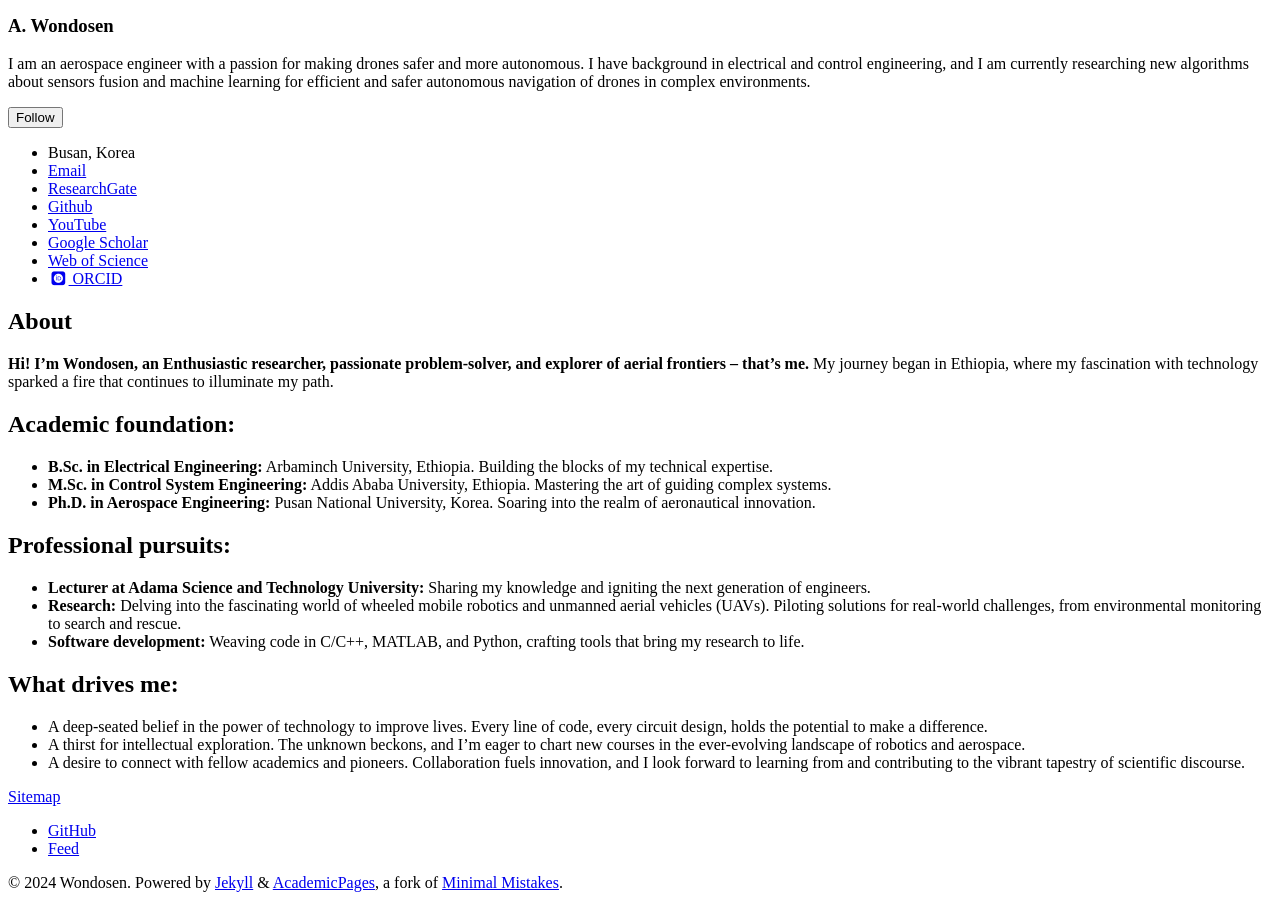
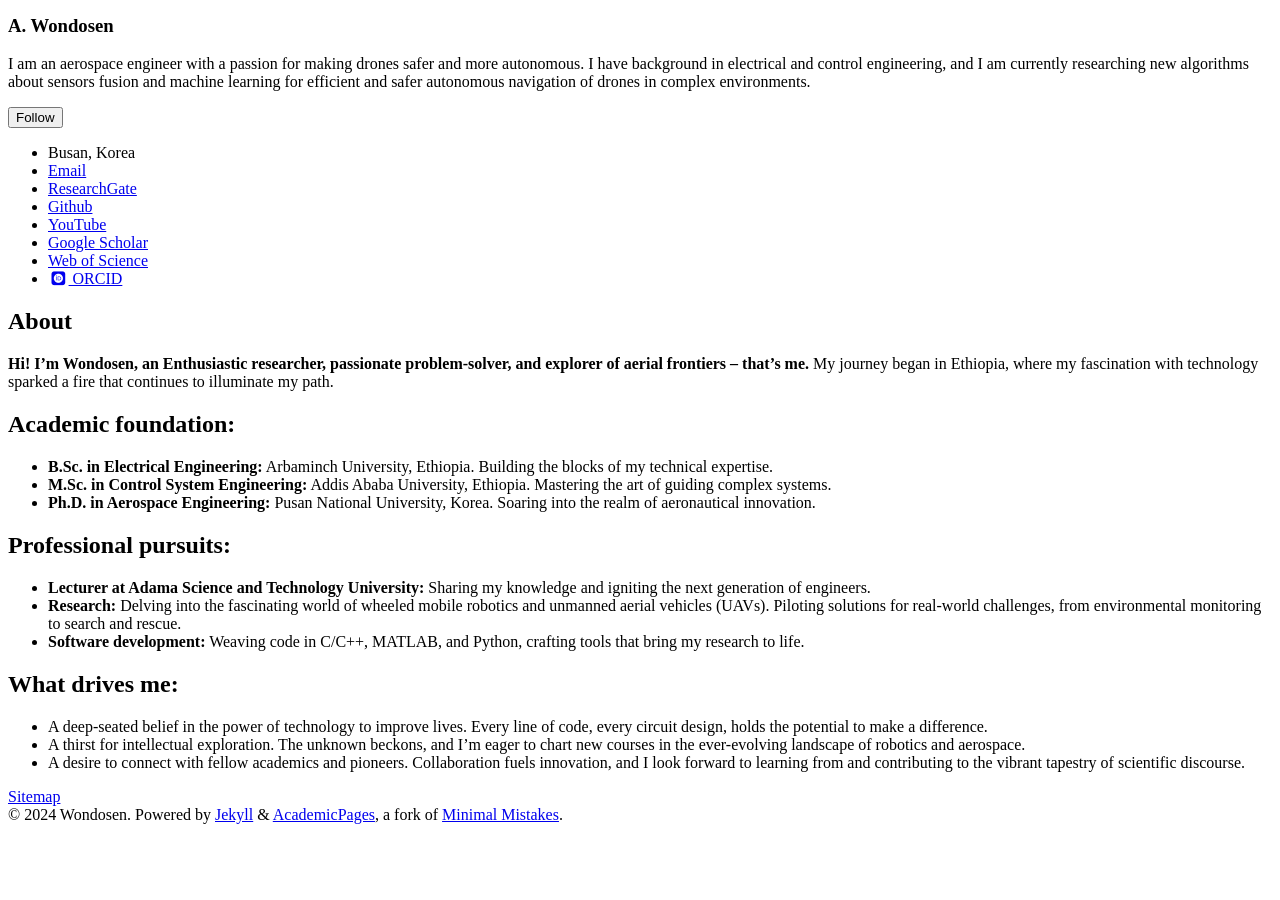
Before and after one commit to WondesenB/about, a Jekyll site: the page built from _pages/about.md, in a window 1280 px wide and 900 px high, scrolled down 769 px. Built offline with Jekyll 4.4.1, drawn with Linux system fonts in a browser that asks for light colours; some web fonts are replaced; after the commit the page ends 1601 px from its top, so only the background shows below that.

Commit message:
Update footer.html

```diff
--- a/_includes/footer.html
+++ b/_includes/footer.html
@@ -1,43 +1,4 @@
 {% include base_path %}
-
-<div class="page__footer-follow">
-  <ul class="social-icons">
-    {% if site.data.ui-text[site.locale].follow_label %}
-    <li><strong>{{ site.data.ui-text[site.locale].follow_label }}</strong></li>
-    {% endif %} {% if site.twitter.username %}
-    <li>
-      <a href="https://twitter.com/{{ site.twitter.username }}"
-        ><i class="fab fa-twitter-square" aria-hidden="true"></i> Twitter</a
-      >
-    </li>
-    {% endif %} {% if site.facebook.username %}
-    <li>
-      <a href="https://facebook.com/{{ site.facebook.username }}"
-        ><i class="fab fa-facebook-square" aria-hidden="true"></i> Facebook</a
-      >
-    </li>
-    {% endif %} {% if site.author.github %}
-    <li>
-      <a href="http://github.com/{{ site.author.github }}"
-        ><i class="fab fa-github" aria-hidden="true"></i> GitHub</a
-      >
-    </li>
-    {% endif %} {% if site.author.bitbucket %}
-    <li>
-      <a href="http://bitbucket.org/{{ site.author.bitbucket }}"
-        ><i class="fab fa-bitbucket" aria-hidden="true"></i> Bitbucket</a
-      >
-    </li>
-    {% endif %}
-    <li>
-      <a
-        href="{% if site.atom_feed.path %}{{ site.atom_feed.path }}{% else %}{{ base_path }}/feed.xml{% endif %}"
-        ><i class="fa fa-fw fa-rss-square" aria-hidden="true"></i> {{
-        site.data.ui-text[site.locale].feed_label | default: "Feed" }}</a
-      >
-    </li>
-  </ul>
-</div>
 
 <div class="page__footer-copyright">
   &copy; {{ site.time | date: '%Y' }} {{ site.name | default: site.title }}. {{
```
